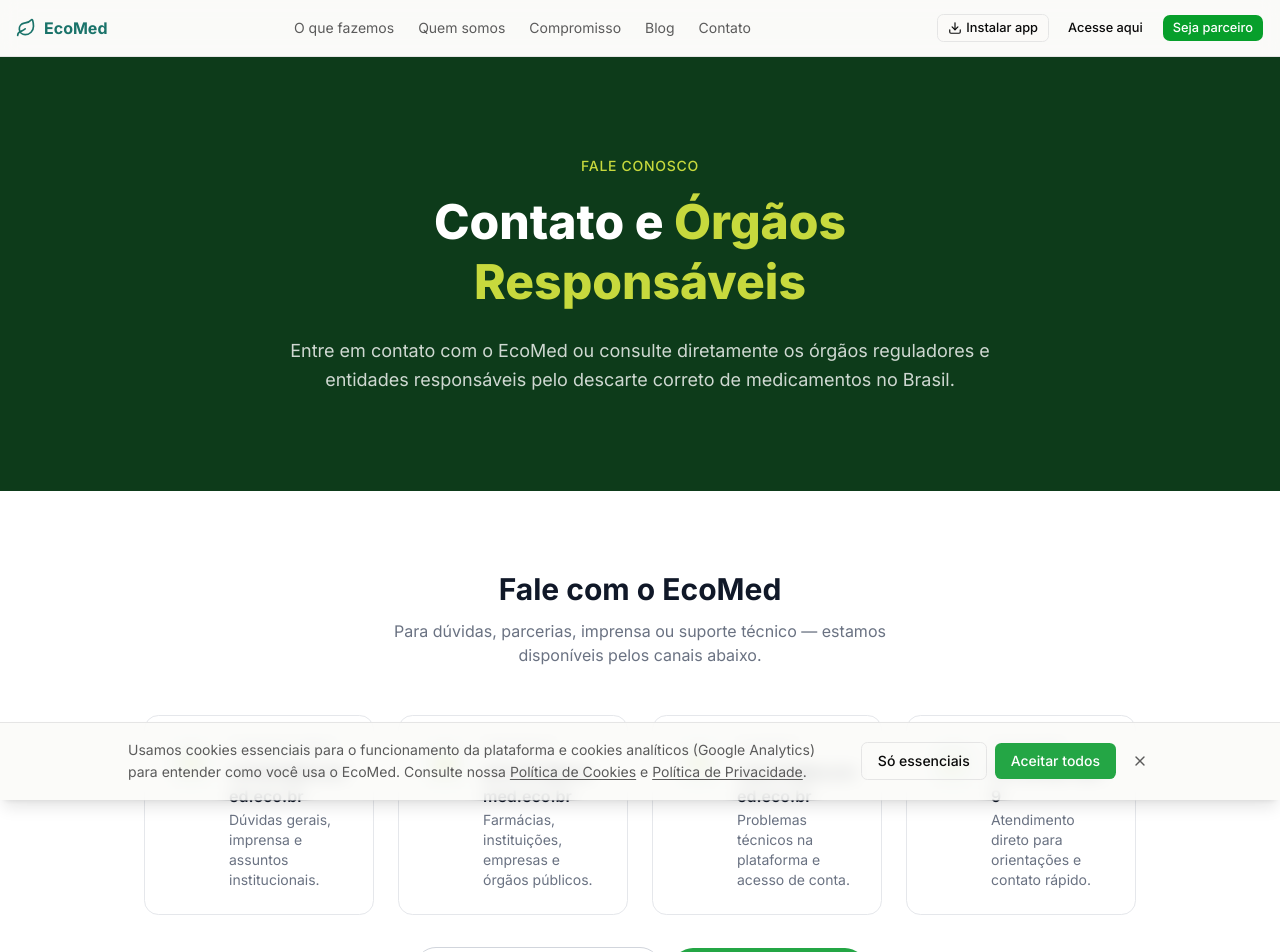
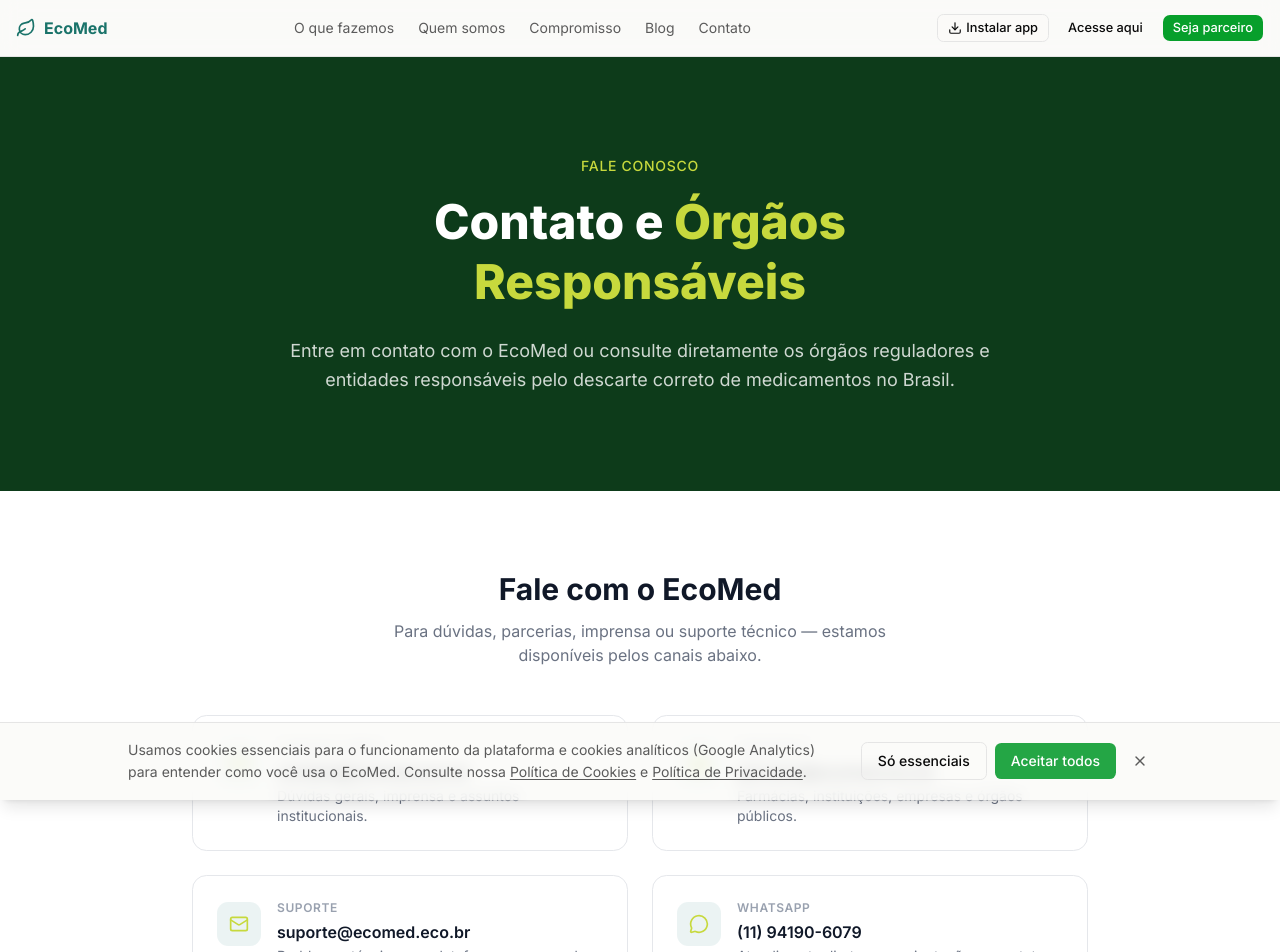
Before and after one commit to ivonsmatos/ecomed, a Next.js app: page /contato in a window 1280 px wide. Shown: the top 952 px of the page. Built offline with nearby package versions, Linux system fonts and the light colour scheme; no server answers.

Commit message:
style(contato): use two-column contact cards layout

```diff
--- a/src/app/contato/page.tsx
+++ b/src/app/contato/page.tsx
@@ -189,7 +189,7 @@
               </p>
             </div>
 
-            <div className="grid grid-cols-1 sm:grid-cols-2 xl:grid-cols-4 gap-6">
+            <div className="grid grid-cols-1 sm:grid-cols-2 gap-6 max-w-4xl mx-auto">
               {contatosInstitucionais.map((contato) => {
                 const Icon = contato.icon;
 
```
